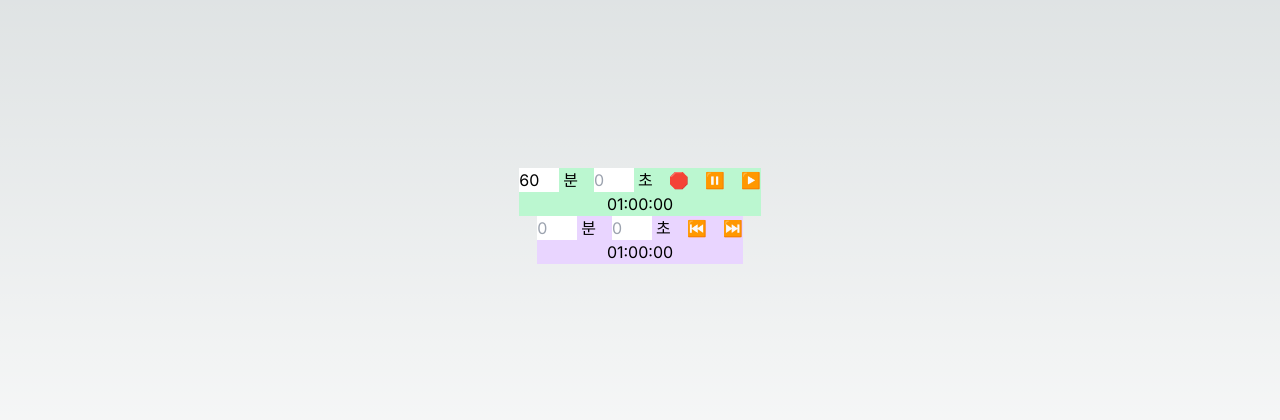
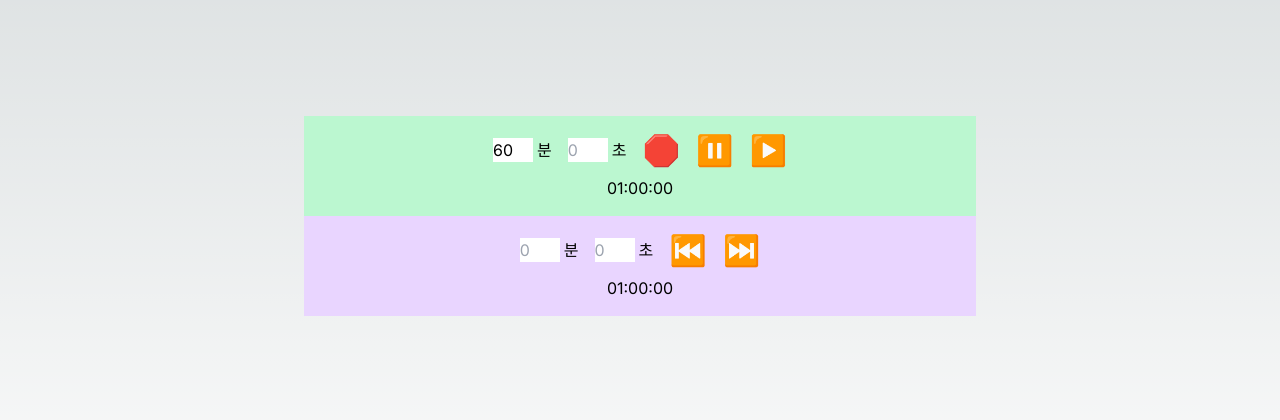
Before and after one commit to helloheesu/real-time-counter, a Next.js app: page / in a window 1280 px wide. Shown: the part 184-604 px from the top of the page. Built offline with nearby package versions, Linux system fonts and the light colour scheme.

Commit message:
styled component

```diff
--- a/package.json
+++ b/package.json
@@ -12,7 +12,8 @@
     "next": "14.2.3",
     "react": "^18",
     "react-countdown": "^2.3.5",
-    "react-dom": "^18"
+    "react-dom": "^18",
+    "styled-components": "^6.1.11"
   },
   "devDependencies": {
     "@types/node": "^20",
--- a/src/app/page.tsx
+++ b/src/app/page.tsx
@@ -39,10 +39,10 @@ export default function Home() {
   return (
     <div className="h-screen">
       <div className="h-full max-w-2xl mx-auto flex flex-col justify-center items-center">
-        <TimerWrapper classNames="bg-green-200">
+        <TimerWrapper className="bg-green-200">
           {memoizedAbsoluteTimer}
         </TimerWrapper>
-        <TimerWrapper classNames="bg-purple-200">
+        <TimerWrapper className="bg-purple-200">
           <RelativeTimer
             currentTimeLeft={currentTimeLeft}
             absolutePlayState={absolutePlayState}
--- a/src/wrappers/ControllsWrapper.tsx
+++ b/src/wrappers/ControllsWrapper.tsx
@@ -1,13 +1,10 @@
-const className = 'flex gap-4 text-3xl';
+import styled from 'styled-components';
 
-const ControllsWrapper = ({
-  children,
-  classNames,
-}: {
-  children: React.ReactNode;
-  classNames?: string;
-}) => {
-  return <div className={`${className} ${classNames}`}>{children}</div>;
-};
+const ControllsWrapper = styled.div`
+  display: flex;
+  gap: 1rem;
+  font-size: 1.875rem;
+  line-height: 2.25rem;
+`;
 
 export default ControllsWrapper;
--- a/src/wrappers/InputWrapper.tsx
+++ b/src/wrappers/InputWrapper.tsx
@@ -1,17 +1,12 @@
-const InputWrapper = ({
-  children,
-  classNames,
-}: {
-  children: React.ReactNode;
-  classNames?: string;
-}) => {
-  return (
-    <div
-      className={`flex items-center gap-4 w-xl mx-auto justify-center ${classNames}`}
-    >
-      {children}
-    </div>
-  );
-};
+import styled from 'styled-components';
+
+const InputWrapper = styled.div`
+  display: flex;
+  align-items: center;
+  gap: 1rem;
+  width: 320px;
+  margin: 0 auto;
+  justify-content: center;
+`;
 
 export default InputWrapper;
--- a/src/wrappers/TimerWrapper.tsx
+++ b/src/wrappers/TimerWrapper.tsx
@@ -1,13 +1,12 @@
-const className = 'w-full flex flex-col items-center gap-2 p-4';
+import styled from 'styled-components';
 
-const TimerWrapper = ({
-  children,
-  classNames,
-}: {
-  children: React.ReactNode;
-  classNames?: string;
-}) => {
-  return <div className={`${className} ${classNames}`}>{children}</div>;
-};
+const TimerWrapper = styled.div`
+  width: 100%;
+  display: flex;
+  flex-direction: column;
+  align-items: center;
+  gap: 0.5rem;
+  padding: 1rem;
+`;
 
 export default TimerWrapper;
```
Also changed, not shown: 1 other file (tests, documents, lock files or other folders).
